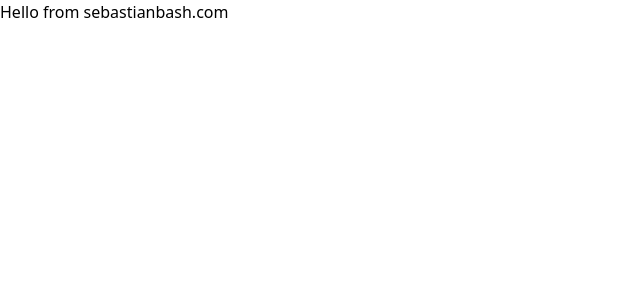
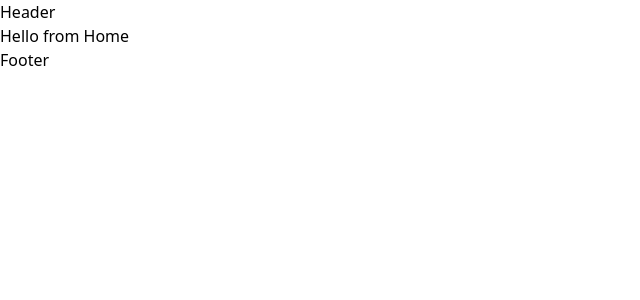
Before and after one commit to sebastianbash/sebastianbash.com, a React (Vite) app: page / in a window 1280 px wide. Shown: the top 300 px of the page, without its empty margins (0-640 px from the left). Built offline with nearby package versions, Linux system fonts and the light colour scheme.

Commit message:
Adding router and routes to the app

```diff
--- a/src/App.jsx
+++ b/src/App.jsx
@@ -1,10 +1,14 @@
 import React from 'react';
+import { Route, Routes } from 'react-router-dom';
+import Layout from './components/layout/Layout';
 
 function App() {
   return (
-    <div>
-      <h1>Hello from sebastianbash.com</h1>
-    </div>
+    <Routes>
+      <Route path="/" element={<Layout />}>
+        <Route index element={<h3>Hello from Home</h3>} />
+      </Route>
+    </Routes>
   );
 }
 
--- /dev/null
+++ b/src/components/layout/Layout.jsx
@@ -0,0 +1,12 @@
+import React from 'react';
+import { Outlet } from 'react-router-dom';
+
+export default function Layout() {
+  return (
+    <>
+        <h2>Header</h2>
+        <Outlet />
+        <h2>Footer</h2>
+    </>
+  )
+}
--- a/src/main.jsx
+++ b/src/main.jsx
@@ -1,10 +1,13 @@
 import React from 'react'
 import ReactDOM from 'react-dom/client'
+import { BrowserRouter } from 'react-router-dom'
 import App from './App'
 import './index.css'
 
 ReactDOM.createRoot(document.getElementById('root')).render(
   <React.StrictMode>
-    <App />
+    <BrowserRouter>
+      <App />
+    </BrowserRouter>
   </React.StrictMode>
 )
```
Also changed, not shown: 1 other file (tests, documents, lock files or other folders).
